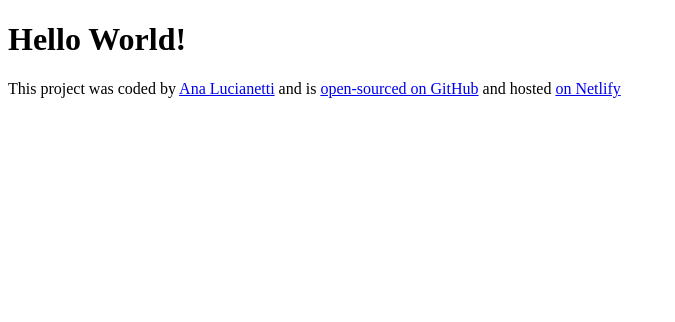
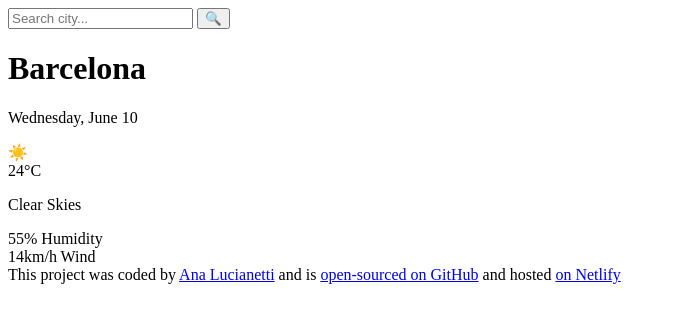
Before and after one commit to littleacls/shecodes-week7-meteo-app, a plain HTML site: page index.html in a window 1280 px wide. Shown: the whole page, without its empty margins (0-675 px from the left). Drawn offline with Linux system fonts and the light colour scheme.

Commit message:
Update HTML with design

```diff
--- a/index.html
+++ b/index.html
@@ -6,7 +6,24 @@
     <title>Forecast App</title>
   </head>
   <body>
-    <h1>Hello World!</h1>
+    <header>
+      <form>
+        <input type="search" placeholder="Search city..." required />
+        <button type="submit">🔍</button>
+      </form>
+    </header>
+    <main>
+      <h1>Barcelona</h1>
+      <p>Wednesday, June 10</p>
+      <p>
+        ☀️
+        <br />
+        24°C
+      </p>
+      <p>Clear Skies</p>
+      <div>55% Humidity</div>
+      <div>14km/h Wind</div>
+    </main>
     <footer>
       This project was coded by
       <a href="https://github.com/littleacls" target="_blank">Ana Lucianetti</a>
```
